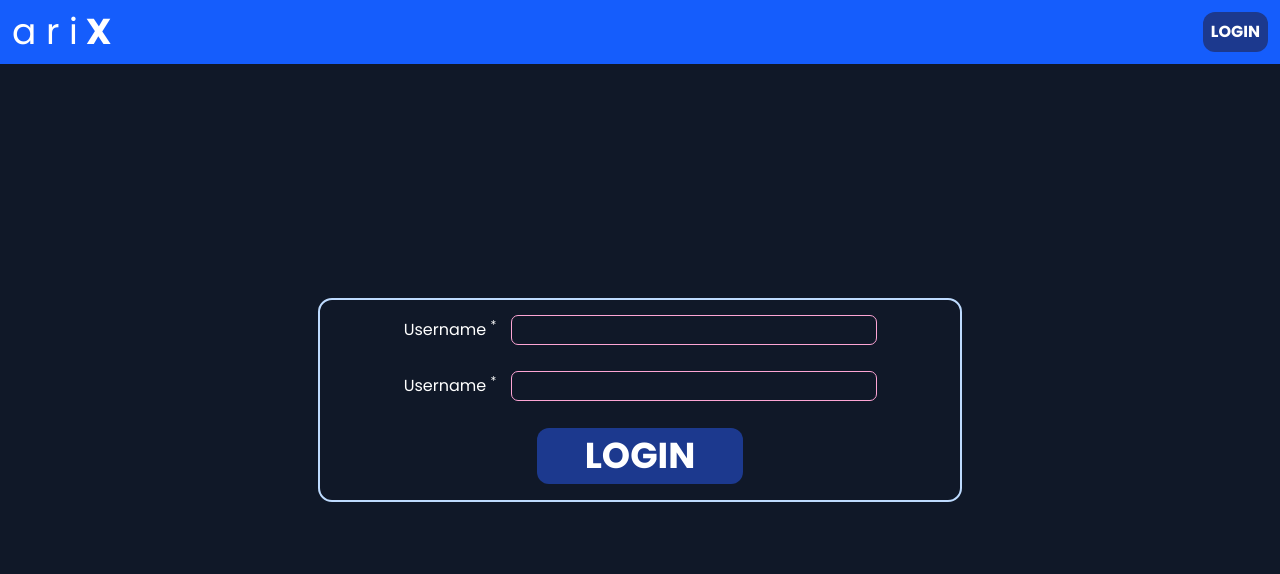
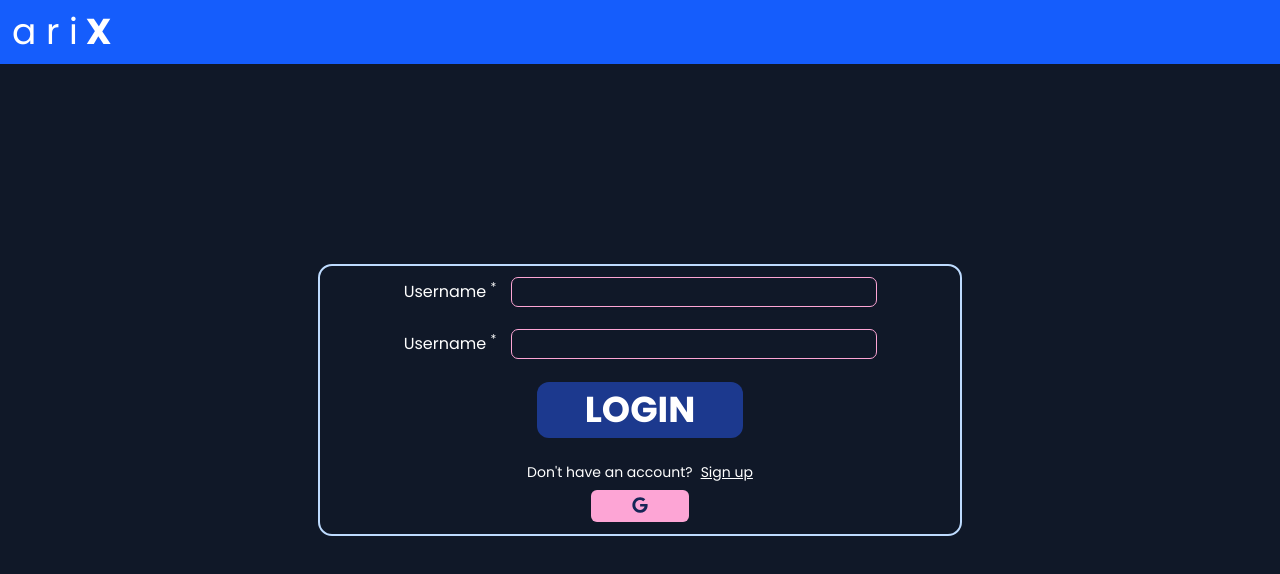
Before and after one commit to evinle/arix, a React (Vite) app in the folder arix-front/: page /login in a window 1280 px wide. Shown: the top 574 px of the page. Built offline with nearby package versions, Linux system fonts and the light colour scheme.

Commit message:
feat(fe_login): added oauth in login screen

```diff
--- a/arix-front/src/App.tsx
+++ b/arix-front/src/App.tsx
@@ -52,14 +52,6 @@ function App() {
       id: "get-weapons",
       label: "Debug Weapons",
       onClick: () => refetch()
-    },
-    {
-      id: "login",
-      label: "Test Login",
-      onClick: () => {
-        window.location.href =
-          "http://localhost:5115/oauth";
-      }
     },
     {
       id: "exit",
--- a/arix-front/src/components/Login/Login.tsx
+++ b/arix-front/src/components/Login/Login.tsx
@@ -3,9 +3,10 @@ import CenterOnContainer from "../Containers/CenterOnContainer";
 import AxInput from "../Form/AxInput";
 import Menu from "../Menu/Menu";
 import { useQuery } from "@tanstack/react-query";
-import { useLocalStorage } from "../../hooks/useLocalStorage";
+import { FontAwesomeIcon } from "@fortawesome/react-fontawesome";
+import { faGoogle } from "@fortawesome/free-brands-svg-icons";
 import { useEffect } from "react";
-import { useNavigate } from "react-router";
+import { Link, useNavigate } from "react-router";
 
 type LoginProps = {};
 type LoginFormInput = {
@@ -87,7 +88,7 @@ const Login: React.FC<LoginProps> = () => {
         {formTopLevelErrors && (
           <sub
             className={`
-              absolute top-3 h-fit max-h-max text-sm
+              absolute -top-10 h-fit max-h-max text-sm
               text-red-700
             `}
           >
@@ -141,6 +142,41 @@ const Login: React.FC<LoginProps> = () => {
               Login
             </span>
           </button>
+          <div
+            className={`
+              flex w-1/2 flex-col items-center
+              justify-center gap-2
+            `}
+          >
+            <div className="flex gap-2 text-sm">
+              Don't have an account?
+              <Link to={"/signup"} className="underline">
+                Sign up
+              </Link>
+            </div>
+            <div className="grid w-full grid-cols-3 gap-2">
+              <button></button>
+
+              <button
+                className={`
+                  flex-1 cursor-pointer rounded-md
+                  bg-pink-300 px-3 py-1 text-blue-950
+                  active:bg-pink-200
+                  active:hover:translate-0.5
+                  active:hover:scale-95
+                `}
+                onClick={(e) => {
+                  e.preventDefault();
+                  window.location.href =
+                    "http://localhost:5115/oauth";
+                }}
+              >
+                <FontAwesomeIcon icon={faGoogle} />
+              </button>
+
+              <button></button>
+            </div>
+          </div>
         </form>
       </Menu>
     </CenterOnContainer>
--- a/arix-front/src/components/TopBar/TopBar.tsx
+++ b/arix-front/src/components/TopBar/TopBar.tsx
@@ -1,4 +1,4 @@
-import { useNavigate } from "react-router";
+import { useLocation, useNavigate } from "react-router";
 import { useLocalStorage } from "../../hooks/useLocalStorage";
 import { useUser } from "../../hooks/useUser";
 
@@ -10,6 +10,7 @@ const TopBar: React.FC<TopBarProps> = () => {
   const isLoggedIn = user != null && jwtToken != null;
 
   const navigate = useNavigate();
+  const location = useLocation();
 
   const UserAvatar = (
     <div
@@ -40,7 +41,10 @@ const TopBar: React.FC<TopBarProps> = () => {
     >
       {/* left */}
       <section className="w-1/3">
-        <h1 className="flex gap-2 text-4xl">
+        <h1
+          className="flex cursor-pointer gap-2 text-4xl"
+          onClick={() => navigate("/")}
+        >
           a r i <span className="font-bold">X</span>
         </h1>
       </section>
@@ -50,8 +54,11 @@ const TopBar: React.FC<TopBarProps> = () => {
 
       {/* right */}
       <section className="w-1/3">
+        {location.pathname != "/login" && (
           <div
-          className={`flex w-full items-center justify-end`}
+            className={`
+              flex w-full items-center justify-end
+            `}
           >
             {isLoggedIn ? (
               <>
@@ -59,8 +66,9 @@ const TopBar: React.FC<TopBarProps> = () => {
                 <button
                   className={`
                     ml-2 flex cursor-pointer items-center
-                  justify-center rounded-xl bg-blue-900 p-2
-                  font-bold uppercase transition select-none
+                    justify-center rounded-xl bg-blue-900
+                    p-2 font-bold uppercase transition
+                    select-none
                     active:hover:translate-0.5
                     active:hover:scale-95
                     active:hover:bg-gray-900
@@ -86,16 +94,13 @@ const TopBar: React.FC<TopBarProps> = () => {
                   active:hover:outline-1
                   active:hover:outline-white
                 `}
-              // onClick={() =>
-              //   (window.location.href =
-              //     "http://localhost:5115/oauth")
-              // }
                 onClick={() => navigate("/login")}
               >
                 Login
               </button>
             )}
           </div>
+        )}
       </section>
     </nav>
   );
```
Lines whose indentation alone changed are shown as unchanged.
